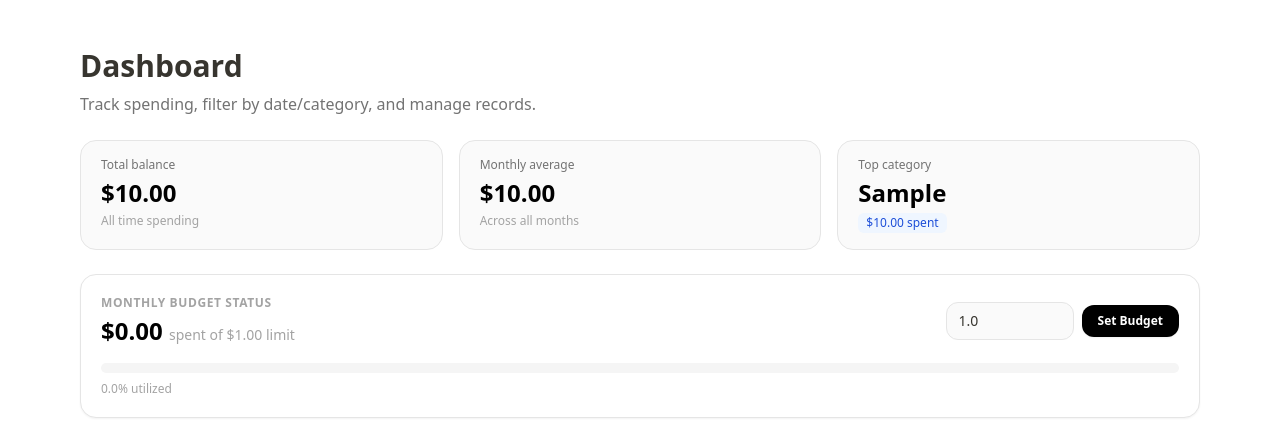
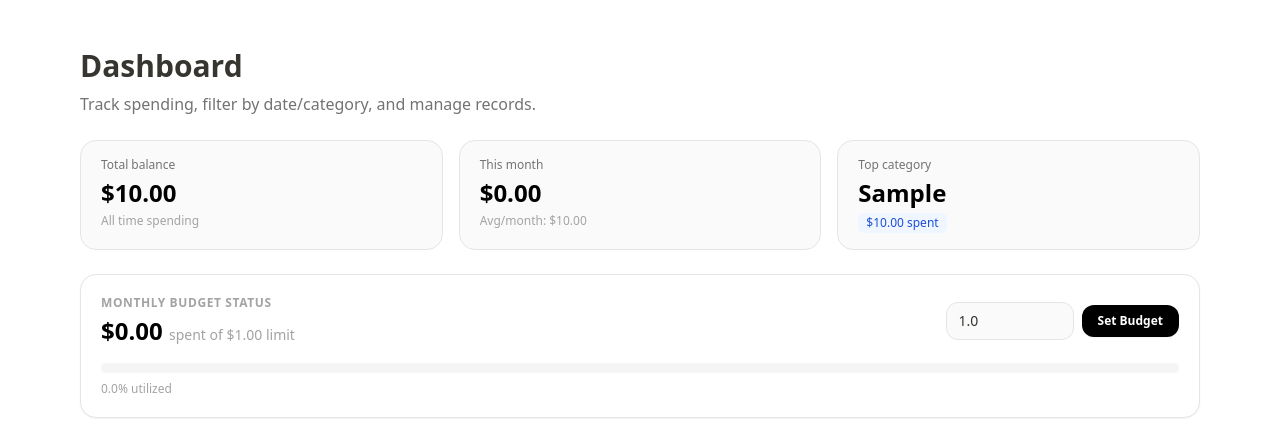
Before and after one commit to Muhammd7737/PocketPal, a Flask app: page / in a window 1280 px wide. Shown: the part 65-487 px from the top of the page. Run offline with Flask 3, Linux system fonts and the light colour scheme; the visitor is signed in with stand-in values (Sample User, id 1); tables that the repository leaves empty hold one stand-in row (values such as "Sample post"); grey boxes marked "Sample" are stand-in pictures; some libraries are stand-ins or nearby versions.

Commit message:
Update monthly cost display in dashboard; show current month total and average if applicable

```diff
--- a/templates/index.html
+++ b/templates/index.html
@@ -109,9 +109,13 @@
 
       <!-- Card 2: Monthly Average Cost -->
       <div class="rounded-2xl bg-neutral-50 border border-neutral-200 px-5 py-4">
-        <p class="text-xs text-neutral-500 mb-1">Monthly average</p>
-        <p class="text-2xl font-semibold text-black">${{ '%.2f'|format(monthly_avg or 0) }}</p>
-        <p class="text-xs text-neutral-400 mt-1">Across all months</p>
+        <p class="text-xs text-neutral-500 mb-1">This month</p>
+        <p class="text-2xl font-semibold text-black">${{ '%.2f'|format(current_month_total or 0) }}</p>
+        {% if monthly_avg != current_month_total %}
+        <p class="text-xs text-neutral-400 mt-1">Avg/month: ${{ '%.2f'|format(monthly_avg or 0) }}</p>
+        {% else %}
+        <p class="text-xs text-neutral-400 mt-1">First month of tracking</p>
+        {% endif %}
       </div>
 
       <!-- Card 3: Top Spending Category -->
```
